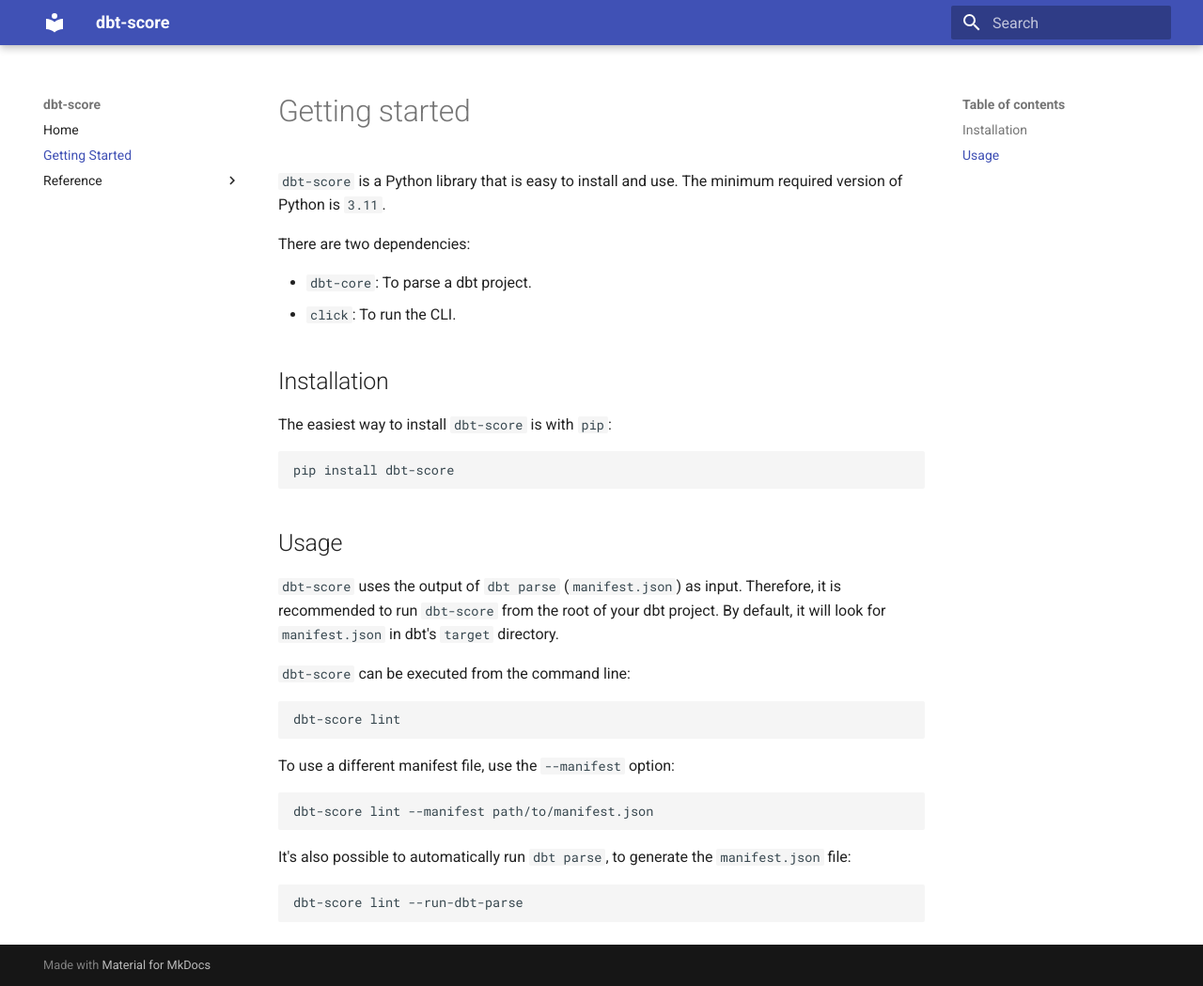
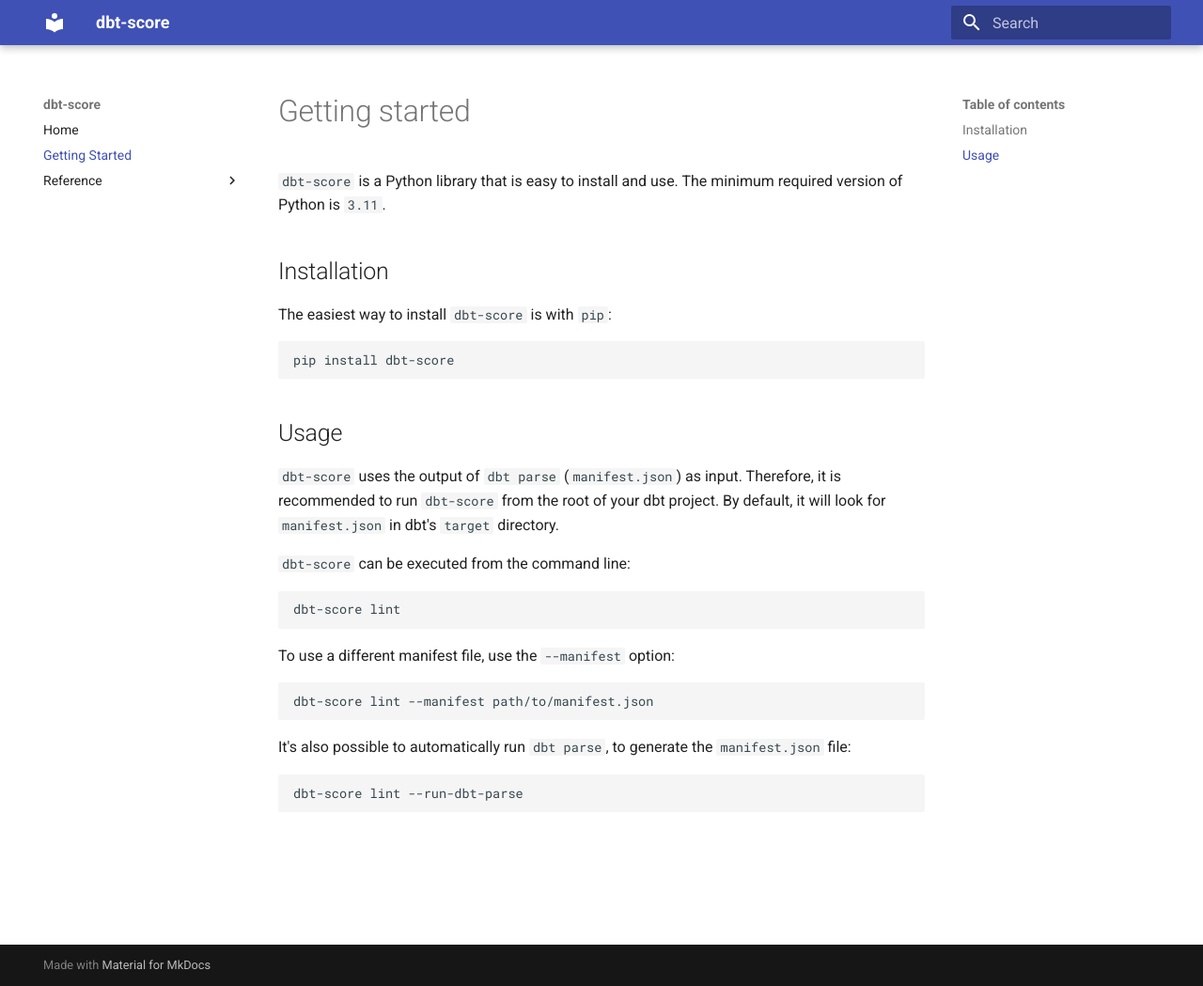
Before and after one commit to PicnicSupermarket/dbt-score, an MkDocs documentation site: the page built from docs/getting_started.md, in a window 1280 px wide and 1049 px high. Shown: the whole window at 94% size. Built offline with MkDocs 1.6.1 and Material for MkDocs 9.7.7, drawn with Linux system fonts in a browser that asks for light colours.

Commit message:
Remove dependency documentation

```diff
--- a/docs/getting_started.md
+++ b/docs/getting_started.md
@@ -2,11 +2,6 @@
 
 `dbt-score` is a Python library that is easy to install and use. The minimum
 required version of Python is `3.11`.
-
-There are two dependencies:
-
-- `dbt-core`: To parse a dbt project.
-- `click`: To run the CLI.
 
 ## Installation
 
```
